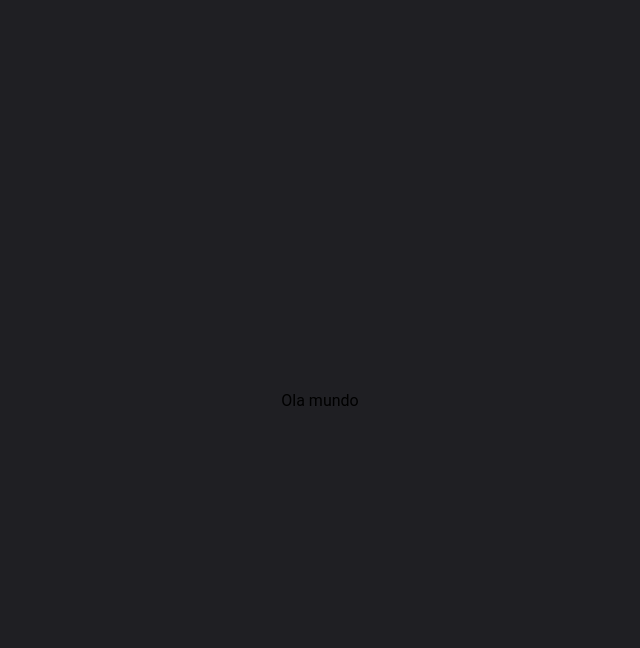
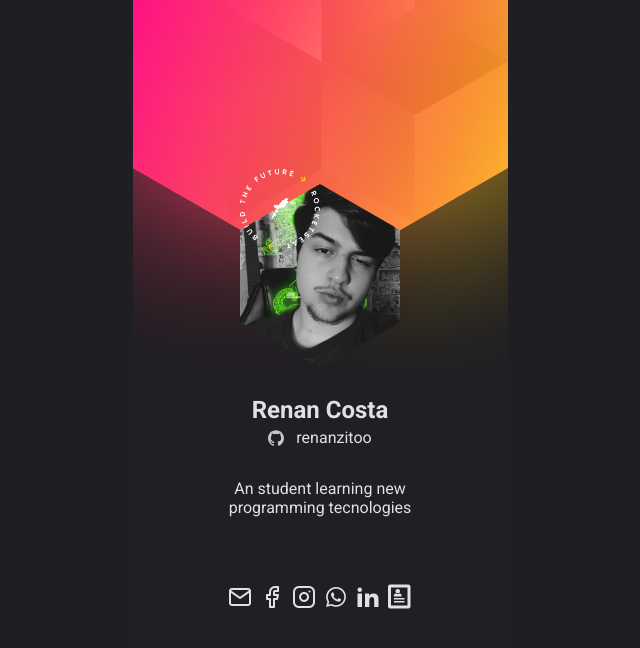
Before and after one commit to renanzitoo/cartao-digital-nlweek, a plain HTML site: page index.html in a window 1280 px wide. Shown: the whole page, without its empty margins (320-960 px from the left). Drawn offline with Linux system fonts and the light colour scheme; files whose address does not match are found by name.

Commit message:
Add files via upload

```diff
--- a/index.html
+++ b/index.html
@@ -1,17 +1,71 @@
-<!doctype html>
+<!DOCTYPE html>
+
 <html>
-    <head>
-        <title>Título do meu website</title>
-        <meta charset="UTF-8" />
-        <link href="style.css" type="text/css" rel="stylesheet">
+   <head>
+    <title>Cartão Digital Renan Costa DoWhile2021</title>
+
+    <link rel="stylesheet" href="style.css" />
+    <meta name="viewport" content="widht=device-width, initial-scale=1.0" />
+    <link rel="preconnect" href="https://fonts.googleapis.com" />
+    <link rel="preconnect" href="https://fonts.gstatic.com" crossorigin />
+
+    <link
+      href="https://fonts.googleapis.com/css2?family=Roboto:wght@400;700&display=swap"
+      rel="stylesheet"
+    />
+
+    <link rel="stylesheet" href="assets/style.css"/>
     </head>
-    <body>
-        <div class="box">
-            <div class="box2">
-                <span>Ola mundo</span>
+<body>
+    <main>
+        <div class="container">
+            <div class="avatar">
+                <span>
+                    <img src="images/build.svg" alt="Selo Rocketseat" />
+                </span>
+                <img src="images/profile.jpg" alt="foto pessoal" />
             </div>
+
+            <h1>Renan Costa</h1>
+            <a href="https://github.com/renanzitoo">
+                <img src="images/github.svg" alt="ícone github" />
+                renanzitoo</a>
+
+            <p>An student learning new programming tecnologies</p>
+
+            <ul>
+                <li>
+                    <a href="mailto:renan.costa2098@gmail.com" target="_blank">
+                        <i class="icon-mail"></i>
+                    </a>
+                </li>
+                <li>
+                    <a href="https://www.facebook.com/renan.costa.311" target="_blank">
+                        <i class="icon-facebook"></i>
+                    </a>
+                </li>
+                <li>
+                    <a href="https://www.instagram.com/renan.costa__/" target="_blank">
+                        <i class="icon-instagram"></i>
+                    </a>
+                </li>
+                <li>
+                    <a href="https://api.whatsapp.com/send?phone=5535987113073&text=Ol%C3%A1%20Renan!%20Gostaria%20de%20conversar%20sobre%3A" target="_blank">
+                        <i class="icon-whatsapp"></i>
+                    </a>
+                </li>
+                <li>
+                    <a href="https://www.linkedin.com/in/renan-costa-317a1b1a1/" target="_blank">
+                        <i class="icon-linkedin"></i>
+                    </a>
+                </li>
+                <li>
+                    <a href="images/page.pdf" target="_blank">
+                        <i class="icon-page"></i>
+                    </a>
+                </li>
+            </ul>
         </div>
-    </body>
-
-
+    </main>
+</body>
 </html>
```
